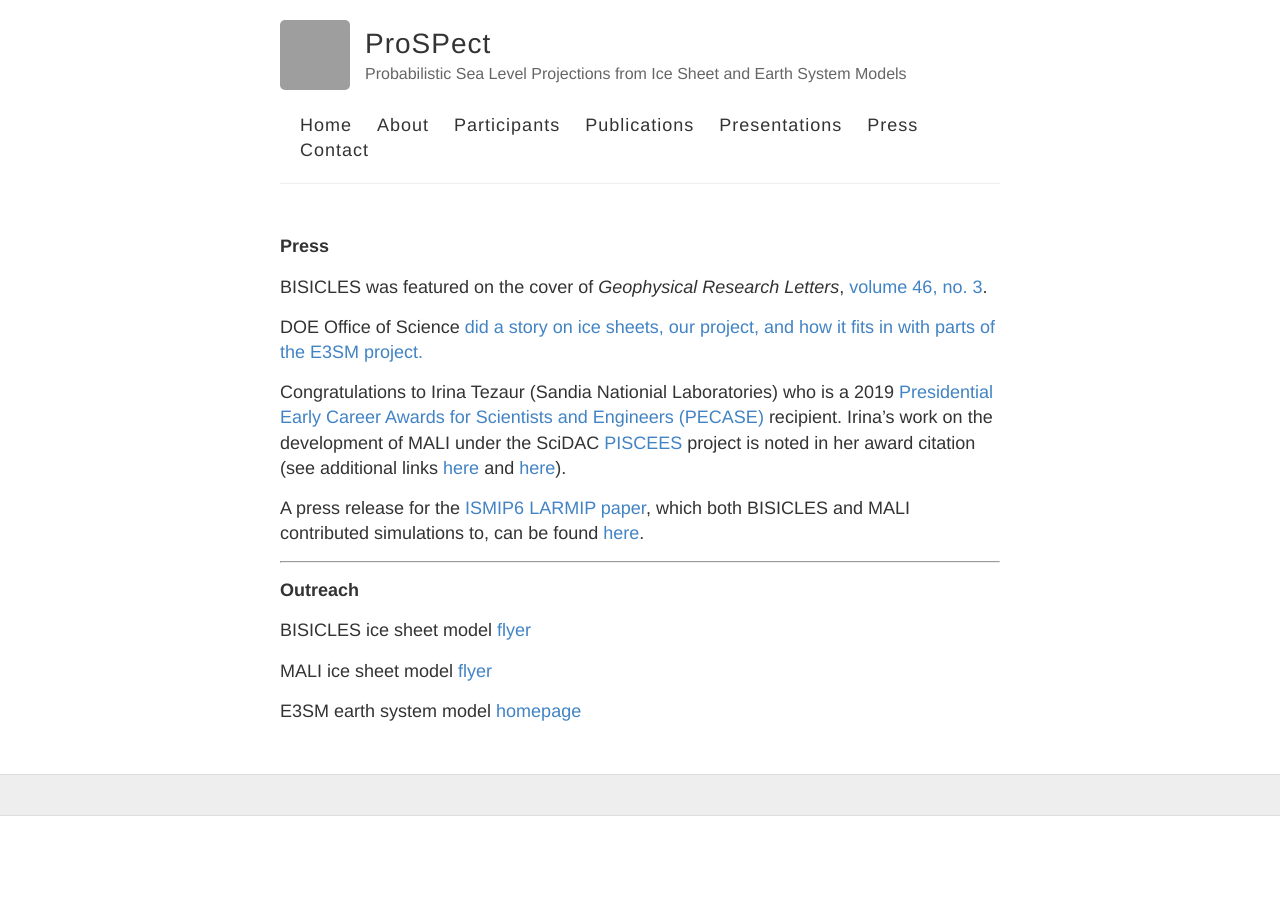
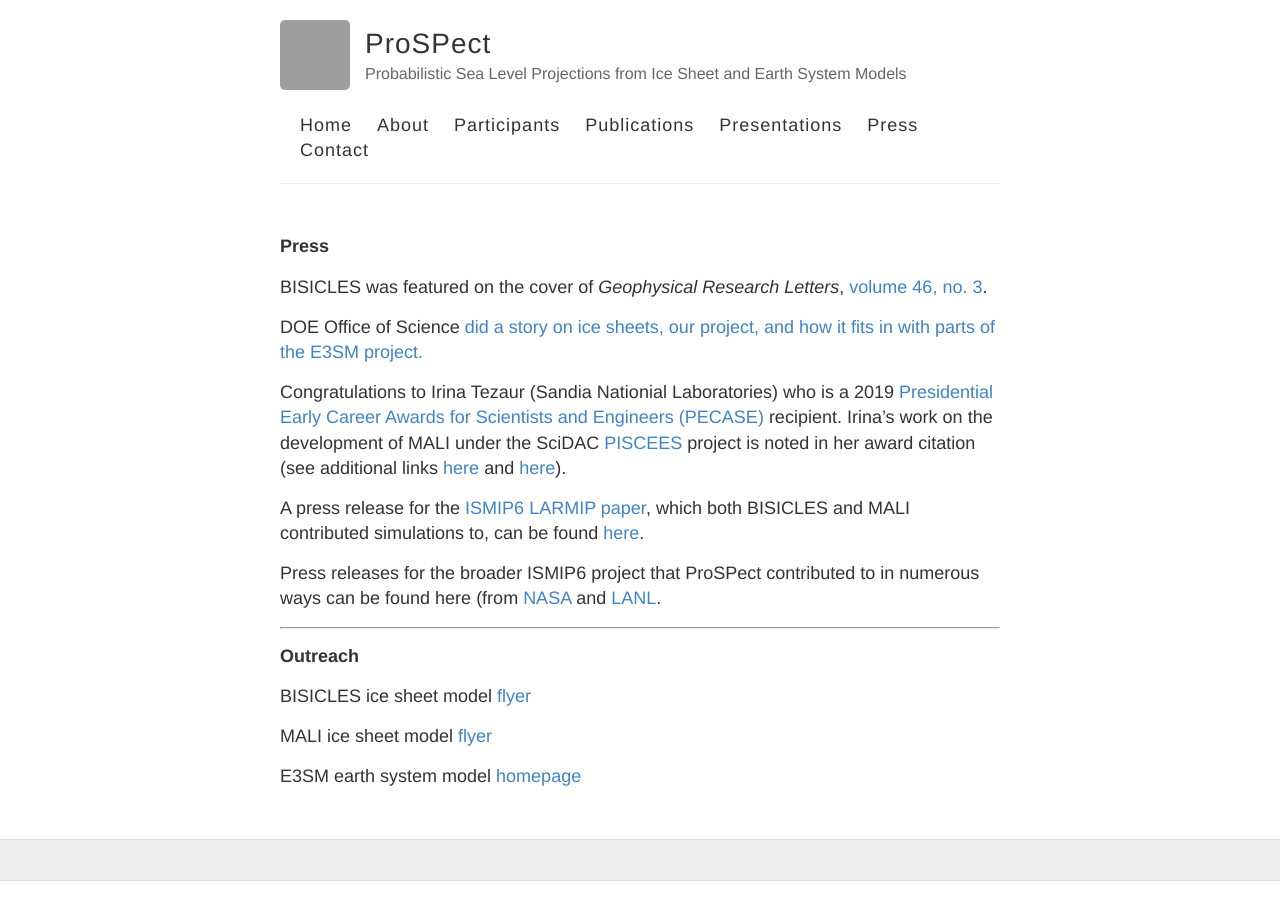
Before and after one commit to SLE-E3SM/SLE-E3SM.github.io, a Jekyll site: the page built from press.md, in a window 1280 px wide. Built offline with Jekyll 4.4.1, drawn with Linux system fonts in a browser that asks for light colours; grey boxes are pictures that could not be loaded.

Commit message:
Update press.md

```diff
--- a/press.md
+++ b/press.md
@@ -15,6 +15,8 @@ Congratulations to Irina Tezaur (Sandia Nationial Laboratories) who is a 2019 [P
 
 A press release for the [ISMIP6 LARMIP paper](https://www.earth-syst-dynam.net/11/35/2020/esd-11-35-2020.pdf), which both BISICLES and MALI contributed simulations to, can be found [here](https://www.egu.eu/news/605/the-antarctica-factor-model-uncertainties-reveal-upcoming-sea-level-risk/).
 
+Press releases for the broader ISMIP6 project that ProSPect contributed to in numerous ways can be found here (from [NASA](https://www.nasa.gov/feature/goddard/2020/emissions-could-add-15-inches-to-2100-sea-level-rise-nasa-led-study-finds) and [LANL](https://www.nasa.gov/feature/goddard/2020/emissions-could-add-15-inches-to-2100-sea-level-rise-nasa-led-study-finds).
+
 
 ___
 **Outreach**
```
